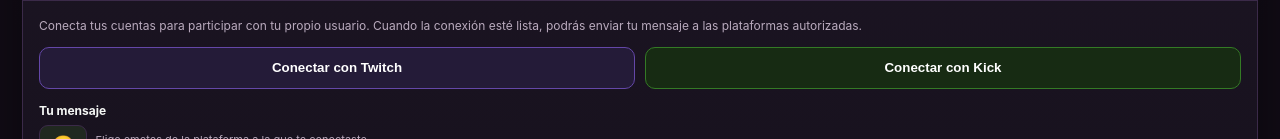
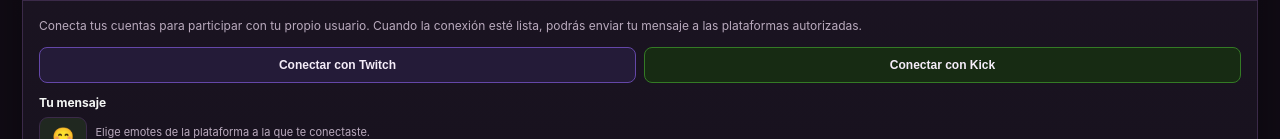
Before and after one commit to joss145/saranoet-live, a website: page index.html in a window 1280 px wide. Shown: the part 963-1102 px from the top of the page. Drawn offline with Linux system fonts and the light colour scheme; no server answers.

Commit message:
Make account connection buttons smaller and subtler

```diff
--- a/index.html
+++ b/index.html
@@ -316,8 +316,10 @@
 
     .visitor-send { margin-top: 14px; padding: 16px; border-top: 1px solid var(--line); }
     .visitor-send p { margin: 0 0 12px; color: var(--muted); font-size: 12px; line-height: 1.5; }
-    .connect-row { display: grid; grid-template-columns: 1fr 1fr; gap: 10px; margin-bottom: 14px; }
-    .connect-btn { min-height: 42px; border: 1px solid var(--line); border-radius: 10px; color: #fff; background: #202820; font-weight: 800; cursor: pointer; }
+    .connect-row { display: grid; grid-template-columns: 1fr 1fr; gap: 8px; margin-bottom: 12px; }
+    .connect-btn { min-height: 36px; padding: 7px 10px; border: 1px solid var(--line); border-radius: 8px; color: #f5edf9; background: #241a2c; font-size: 12px; font-weight: 700; cursor: pointer; transition: background .18s ease, border-color .18s ease, opacity .18s ease; }
+    .connect-btn:hover:not(:disabled) { background: #33213f; border-color: #9b70b8; }
+    .connect-btn:disabled { opacity: .62; cursor: default; }
     .connect-btn.twitch { border-color: #6447a8; background: #241b38; }
     .connect-btn.kick { border-color: #347a25; background: #172b13; }
     .visitor-send label { display: block; margin: 0 0 7px; font-size: 12px; font-weight: 750; }
```
